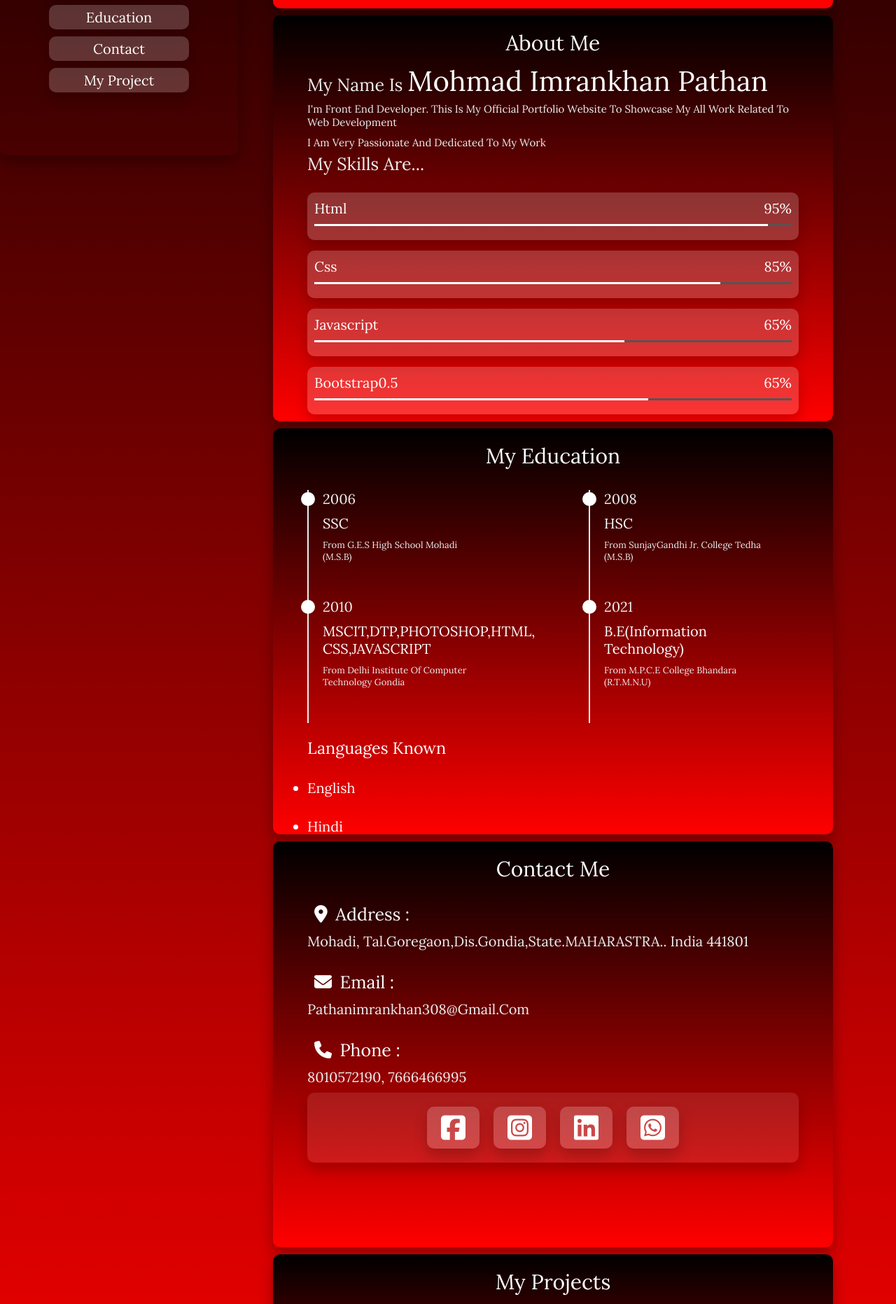
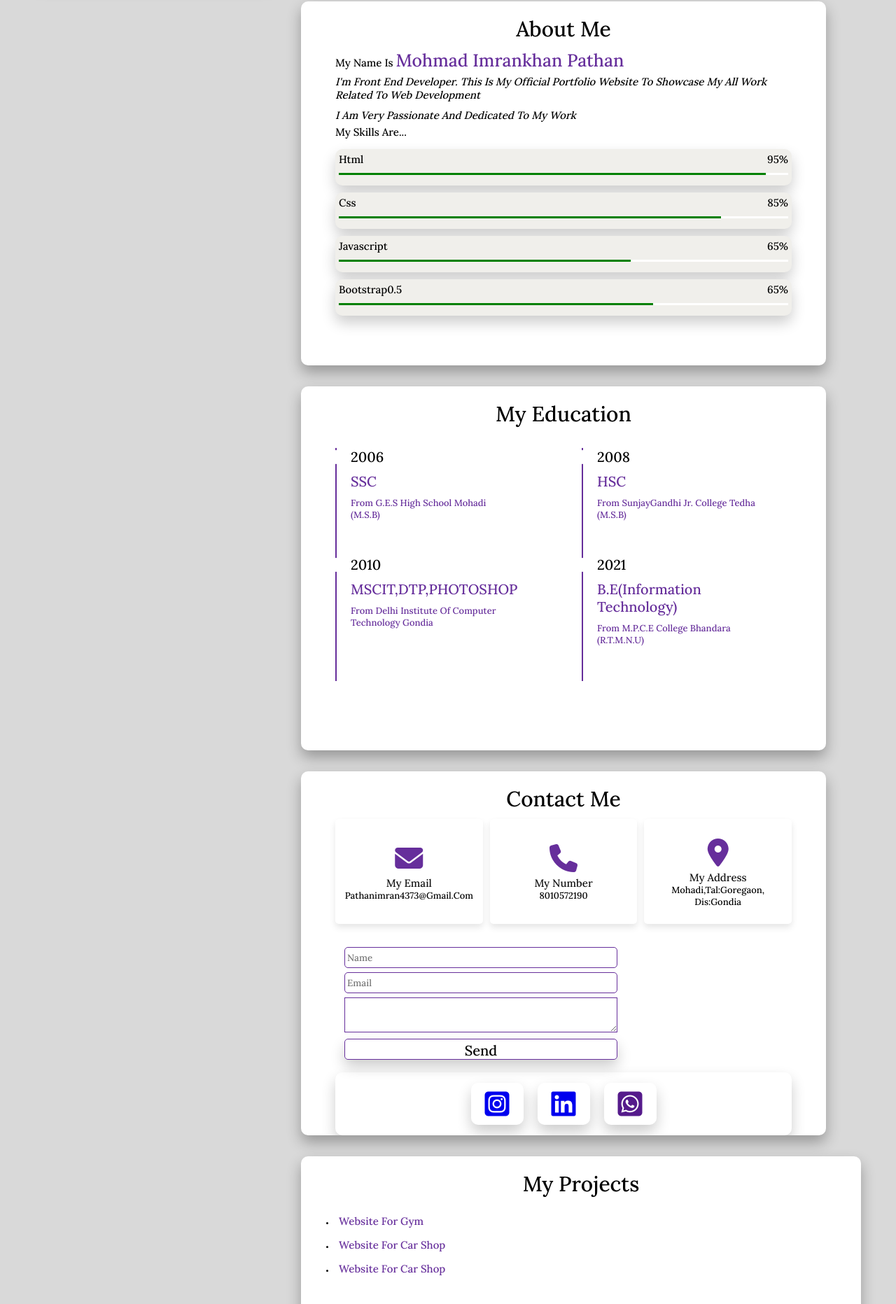
Before and after one commit to pathanimran4373/Imrankhan, a plain HTML site: page index.html in a window 1280 px wide. Shown: the part 578-2441 px from the top of the page at 70% size. Drawn offline with Linux system fonts and the light colour scheme; a web font is replaced by a local one.

Commit message:
background change

```diff
--- a/index.html
+++ b/index.html
@@ -11,7 +11,7 @@
         rel="stylesheet">
     <script src="https://kit.fontawesome.com/0d6bce661c.js" crossorigin="anonymous"></script>
     <!-- custom css file link  -->
-    <link rel="stylesheet" href="style3.css">
+    <link rel="stylesheet" href="style.css">
 
 </head>
 
@@ -28,7 +28,7 @@
         </div>
         <nav class="navbar">
 
-            <a href="#home">home</a>
+            <a href="/">home</a>
             <a href="#about">about</a>
             <a href="#education">education</a>
             <a href="#contact">contact</a>
@@ -46,12 +46,16 @@
         <div class="home_content">
             <h3>hi there...</h3>
             <h3 class="name">my name is <span>Mohmad Imrankhan</span></h3>
-            <h3 class="post">i am a front end developer, i love my job and do well! <br>my projects are...</h3>
-
+            <h3 class="post">i am a front end developer, i love my job and do well! </h3>
+            <p>To obtain a challenging position with a company especially in the field of Software Development where my
+                knowledge will enable me to achieve the company goals, while I develop new skills both professionally
+                and personally to get expertise through professional work experience.
+                <br>my projects are...
+            </p>
         </div>
         <div>
 
-        <a href="#project"><button class="btn">search here</button></a>
+            <a href="#project"><button class="btn">Projects</button></a>
             <a href="khan resume.pdf"><button class="btn">download cv</button></a>
         </div>
     </section>
@@ -110,7 +114,7 @@
 
             <div class="box">
                 <div class="year">2010</div>
-                    <h3>MSCIT,DTP,PHOTOSHOP,HTML, CSS,JAVASCRIPT</h3>
+                <h3>MSCIT,DTP,PHOTOSHOP</h3>
                 <p>From Delhi institute of computer technology Gondia</p>
             </div>
 
@@ -121,19 +125,12 @@
             </div>
 
         </div>
-            <div class="lag">
-                <h3>Languages Known</h3>
-                <ul>
-                    <li>English</li>
-                    <li>Hindi</li>
-                    <li>Marathi</li>
-                </ul>
-            </div>
+
 
     </section>
 
     <!-- contact section  -->
-          <section class="contact" id="contact">
+    <!-- <section class="contact" id="contact">
         <h1 class="heading">contact me</h1>
 
         <div class="content">
@@ -153,9 +150,84 @@
                 <p>8010572190, 7666466995</p>
             </div>
         </div>
+        <div className='contact-form'>
+            <form action="https://formspree.io/f/mvonqbvv" method='POST'>
+                <input type="text" name="username"
+                    placeholder='name'
+                    autoComplete="off"
+                    required />
+                <input type="email" name="email"
+                    placeholder='email'
+                    autoComplete="off"
+                    required />
+
+                <textarea name="message" autoComplete='off' required>
+
+                </textarea>
+
+                <input className='btn' type="submit" value="send" />
+
+
+            </form>
+
+        </div>
+
         <div class="share">
-                <a href="https://www.facebook.com/imrankhan.pathan.752487"><i
-                        class="fa-brands fa-square-facebook"></i></a>
+            <a href="https://www.facebook.com/imrankhan.pathan.752487"><i class="fa-brands fa-square-facebook"></i></a>
+            <a href="https://www.instagram.com/imrankhanpathan35/" target="_blank"><i
+                    class="fa-brands fa-square-instagram"></i></a>
+            <a href="https://www.linkedin.com/in/imran-khan-pathan-881375265/" target="_blank"><i
+                    class="fa-brands fa-linkedin"></i></a>
+            <a href=""><i class="fa-brands fa-square-whatsapp"></i></a>
+        </div>
+
+    </section> -->
+    <section class="contact" id="contact">
+        <h1 class="heading">contact me</h1>
+        <div class="icons-container">
+            <div class="icons">
+                <span><i class="fa-solid fa-envelope"></i></span>
+                <h3>My Email</h3>
+                <p>pathanimran4373@Gmail.com</p>
+
+              </div>
+            <div class="icons">
+                <span><i class="fa-solid fa-phone"></i></span>
+                <h3>My Number</h3>
+                <p>8010572190</p>
+
+              </div>
+            <div class="icons">
+                <span><i class="fa-solid fa-location-dot"></i></span>
+                <h3>My Address</h3>
+                <p>mohadi,Tal:Goregaon, Dis:Gondia</p>
+
+              </div>
+
+        </div>
+        <div class='contact-form'>
+            <form action="https://formspree.io/f/mvonqbvv" method='POST'>
+                <input type="text" name="username"
+                    placeholder='name'
+                    autoComplete="off"
+                    required />
+                <input type="email" name="email"
+                    placeholder='email'
+                    autoComplete="off"
+                    required />
+
+                <textarea name="message" autoComplete='off' required>
+
+                </textarea>
+
+                <input class='btn' type="submit" value="send" />
+
+
+            </form>
+
+        </div>
+
+        <div class="share">
             <a href="https://www.instagram.com/imrankhanpathan35/" target="_blank"><i class="fa-brands fa-square-instagram"></i></a>
             <a href="https://www.linkedin.com/in/imran-khan-pathan-881375265/" target="_blank"><i class="fa-brands fa-linkedin"></i></a>
             <a href=""><i class="fa-brands fa-square-whatsapp"></i></a>
@@ -169,9 +241,11 @@
         <h1 class="heading">my projects </h1>
         <div class="lag">
             <ul>
-                    <li><a href="https://pathanimran4373.github.io/fitnesswebsite.github.io/
-                       ">website for gym</a></li>
-                    <li><a href=" https://pathanimran4373.github.io/carwebsite.github.io/">website for car shop</a></li>
+                <li><a href="  https://pathanimran4373.github.io/Gym-point/
+
+                       " target="_blank">website for gym</a></li>
+                <li><a href=" https://pathanimran4373.github.io/carwebsite.github.io/" target="_blank">website for car shop</a></li>
+                <li><a href=" https://pathanimran4373.github.io/meesho/" target="_blank">website for car shop</a></li>
 
             </ul>
         </div>
--- /dev/null
+++ b/style.css
@@ -0,0 +1,425 @@
+:root {
+    --perpale: #662e9b;
+    --black: black;
+    --sectioncol: #ffffff;
+    --navbg: #f0efeb;
+    --bodycolor: #d9d9d9;
+  }
+
+
+
+  * {
+    margin: 0;
+    padding: 0;
+    box-sizing: border-box;
+    font-family: 'Lora', serif;
+    text-transform: capitalize;
+    outline: none;
+    border: none;
+    text-decoration: none;
+    font-weight: 500;
+  }
+
+  html {
+    font-size: 62.5%;
+    scroll-behavior: smooth;
+  }
+
+  body {
+    padding-left: 30rem;
+    background-color: var(--bodycolor);
+
+  }
+
+  section {
+    padding: 1rem 5%;
+    height: 52rem;
+    width: 75rem;
+    box-shadow: 0 1rem 2rem rgba(0, 0, 0, .3);
+    border-radius: 1rem;
+    overflow: hidden;
+    margin: 3rem 0 3rem 13rem;
+    background-color: var(--sectioncol);
+
+
+  }
+
+  .btn {
+    font-size: 2rem;
+    padding: .7rem 4rem;
+    background: rgba(255, 255, 255, .2);
+
+    border-radius: 1rem;
+    box-shadow: 0 1rem 2rem rgba(0, 0, 0, .2);
+    margin: 2rem;
+    cursor: pointer;
+    transition: .2s linear;
+  }
+
+
+  .btn:hover {
+    background-color: var(--bodycolor);
+    color: #555;
+  }
+
+  .heading {
+    font-size: 3rem;
+    text-align: center;
+    padding: 1rem;
+
+
+  }
+  /* nav sectction */
+
+  header {
+    position: fixed;
+    top: 0;
+    left: 0;
+    bottom: 0;
+    display: flex;
+    flex-flow: column;
+    align-items: center;
+    justify-content: space-between;
+    z-index: 1000;
+    padding: 2rem 2rem;
+    margin: 3rem 0 3rem 5rem;
+    width: 34rem;
+    height: 52rem;
+    background-color: var(--navbg);
+    text-align: center;
+    box-shadow: 0 1rem 2rem rgba(0, 0, 0, .3);
+    border-radius: 1rem;
+
+}
+
+#menubar {
+    font-size: 1.8rem;
+    position: fixed;
+    top: 1rem;
+    right: 1rem;
+    z-index: 10000;
+    border-radius: 5px;
+    padding: 1rem 1.5rem;
+    cursor: pointer;
+    display: none;
+
+}
+
+.user img {
+    margin: 1rem 0;
+    height: 15rem;
+    width: 15rem;
+    border-radius: 50%;
+    object-fit: cover;
+    box-shadow: 0 0 0 1rem rgba(255, 255, 255, .2);
+}
+
+.user .name {
+    font-size: 3rem;
+    padding: .5rem 0;
+    color: var(--perpale);
+}
+
+.user .post {
+    font-size: 1.8rem;
+    font-weight: lighter;
+}
+
+.navbar a {
+    display: block;
+    padding: 0.5rem;
+    font-size: 2rem;
+
+    background: rgba(255, 255, 255, .2);
+    box-shadow: 0 1rem 2rem rgba(0, 0, 0, .2);
+    border-radius: 0.5rem;
+    transition: all .2s linear;
+    width: 20rem;
+    margin: 1rem 0;
+}
+
+.navbar a:hover {
+    background-color: var(--bodycolor);
+    color: #555;
+
+
+}
+.nav-btn {
+    display: none;
+    cursor: pointer;
+    padding: 5px;
+    /* background: transparent; */
+    border: none;
+    color:var(--perpale);
+    opacity: 0;
+    font-size: 20px;
+}
+/* first page */
+.home_page{
+    display: flex;
+    flex-direction: column;
+    align-items: center;
+    justify-content: center;
+}
+
+.home_page h3 {
+    font-size: 2rem;
+    font-weight: lighter;
+    color: black;
+}
+.home_page p{
+    font-size: 1.5rem;
+line-height: 25px;
+font-style: italic;
+}
+
+.name span {
+    font-size: 3rem;
+    color: var(--perpale);
+}
+
+.post {
+    padding: 1rem 0;
+}
+
+.post span {
+    font-size: 3rem;
+}
+/* second page */
+
+.name span{
+    font-size: 25px !important;
+}
+
+.about .content h3 {
+    font-size: 1.5rem;
+    color: black;
+}
+
+.about .content h3 span {
+    color: var(--perpale);
+    font-size: 3rem;
+}
+
+.about .content p {
+    font-size: 1.5rem;
+    font-style: italic;
+    padding: .5rem 0;
+}
+
+.about .skills {
+    padding:0.5rem 0 ;
+}
+
+.about .skills .progress {
+    margin:1rem 0 ;
+    padding:0.5rem ;
+    box-shadow: 0 1rem 2rem rgba(0, 0, 0, .2);
+    background-color: var(--navbg);
+    border-radius: 1rem;
+}
+
+.about .skills .progress h3 {
+    display: flex;
+    justify-content: space-between;
+    /* font-size: 2rem; */
+    font-size: 1.5rem;
+    color:var(--black);
+}
+
+.about .skills .progress .bar {
+    position: relative;
+    width: 100%;
+    height: .3rem;
+    margin: 1rem 0;
+    background: white;
+}
+
+.about .skills .progress .bar span {
+    position: absolute;
+    top: 0;
+    left: 0;
+    height: 100%;
+    width: 100%;
+    background: green;
+}
+
+.about .skills .progress:nth-child(1) .bar span {
+    width: 95%;
+}
+
+.about .skills .progress:nth-child(2) .bar span {
+    width: 85%;
+}
+
+.about .skills .progress:nth-child(3) .bar span {
+    width: 65%;
+}
+
+.about .skills .progress:nth-child(4) .bar span {
+    width: 70%;
+}
+/* third page */
+.education .box-container {
+    display: flex;
+    justify-content: space-between;
+    flex-wrap: wrap;
+    padding: 2rem 0;
+}
+
+.education .box-container .box {
+    width: 30rem;
+    padding: 0 2rem;
+    padding-bottom: 4rem;
+    border-left: .2rem solid var(--perpale);
+}
+
+.education .box-container .box .year {
+    font-size: 2rem;
+    color: var(--black);
+    position: relative;
+}
+
+.education .box-container .box .year::before {
+    content: '';
+    position: absolute;
+    top: .3rem;
+    left: -3.1rem;
+    height: 2rem;
+    width: 2rem;
+    border-radius: 50%;
+    background: #fff;
+}
+
+.education .box-container .box h3 {
+    font-size: 2rem;
+    color: var(--perpale);
+    padding-top: 1rem;
+}
+
+.education .box-container .box p {
+    font-size: 1.3rem;
+    color:var(--perpale);
+    padding: 1rem 0;
+}
+
+/* fourth page */
+
+.contact .share {
+    justify-content: center;
+    display: flex;
+    padding: .5rem;
+    border-radius: 1rem;
+    box-shadow: 0 1rem 2rem rgba(0, 0, 0, .2);
+    transition: .2s linear;
+    margin-top: 1rem;
+}
+
+.share a i {
+    background: rgba(255, 255, 255, .2);
+    box-shadow: 0 1rem 2rem rgba(0, 0, 0, .2);
+    padding: 1rem 2rem;
+    margin: 1rem;
+    font-size: 4rem;
+    border-radius: 1rem;
+}
+
+.share i:hover {
+    background: rgba(255, 255, 255, .5);
+    color: #555;
+}
+ .icons-container{
+    display: flex;
+    gap:1rem;
+    flex-wrap: wrap;
+    align-items: center;
+    justify-content: center;
+    padding-bottom: 2rem;
+    box-sizing: border-box;
+}
+
+ .icons-container .icons{
+    flex:1 1 20rem;
+    height: 15em;
+    display: flex;
+    flex-direction: column;
+    align-items: center;
+    justify-content: center;
+    text-align: center;
+    padding:1rem;
+    background:#fff;
+    box-shadow: 0 .5rem 1rem rgba(0,0,0,.1);
+    border-radius: .5rem;
+}
+
+ .icons-container .icons span{
+
+
+    line-height: 5rem;
+    font-size: 4rem;
+    background: var(--main-color);
+    color: var(--perpale);
+    border-radius: 50%;
+}
+
+ .icons-container .icons h3{
+    color:#111;
+    font-size: 1.5rem;
+    /* padding:.5rem 0; */
+}
+
+ .icons-container .icons p{
+    /* color:#666; */
+    font-size: 1.3rem;
+}
+.contact-form{
+    margin: 5px;
+    padding: 5px;
+    width: 40rem;
+}
+.contact-form input{
+    width: 100%;
+    height: 30px;
+    padding: 3px;
+    margin: 3px;
+    border: 1px solid var(--perpale);
+    border-radius: 5px;
+}
+.contact-form textarea{
+    width: 100%;
+    height: 50px;
+    padding: 3px;
+    margin: 3px;
+    border: 1px solid var(--perpale);
+}
+/* fift page */
+
+.project{
+    min-height: 50vh;
+    padding: 1rem 5%;
+    width: 80rem;
+    box-shadow: 0 1rem 2rem rgba(0, 0, 0, .3);
+    border-radius: 1rem;
+    overflow: hidden;
+    margin: 3rem 0 3rem 13rem;
+    background-color: var(--sectioncol);
+}
+.lag ul li{
+    margin-top:1.5rem;
+    /* font-size: 3rem; */
+}
+
+.lag ul li a{
+    padding: 5px;
+font-size: 1.5rem;
+color: var(--perpale);
+}
+.lag ul li a p{
+
+font-size: 1.5rem;
+color: var(--perpale);
+}
+.lag ul li a:hover{
+    background-color: var(--bodycolor);
+  color: #555;
+}
```
Also changed, not shown: style3.css.txt. Lines whose indentation alone changed are shown as unchanged.
